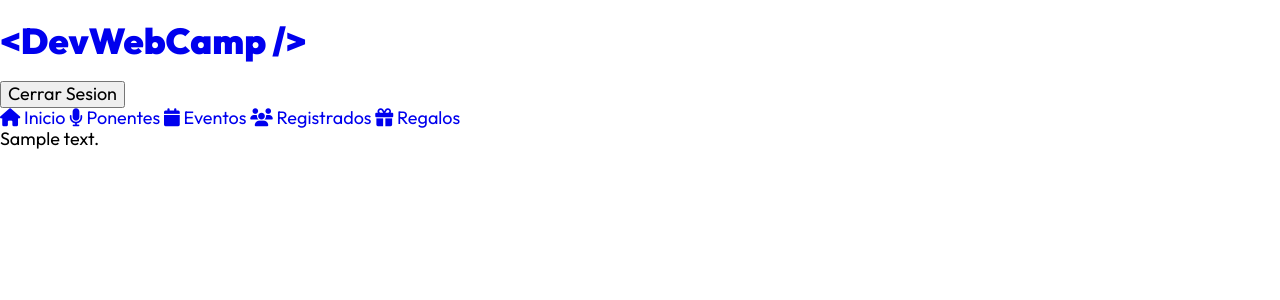
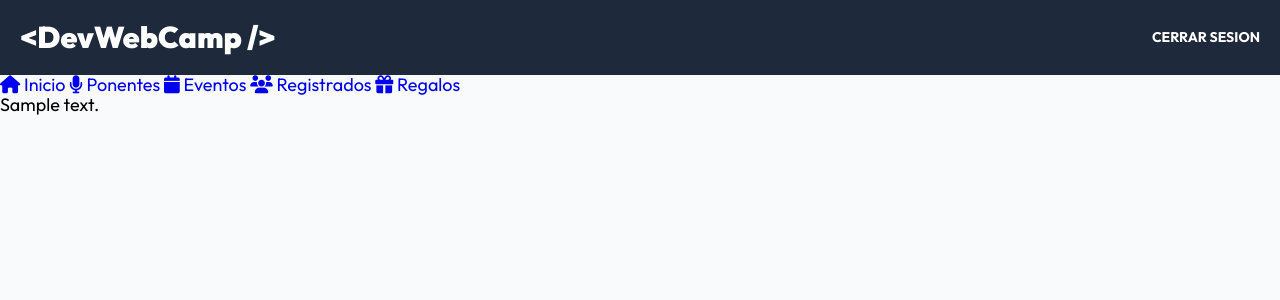
Before and after one commit to MartinCarreno/DevWebCamp, a PHP site: template views/admin-layout.php in a window 1280 px wide. Shown: the top 300 px of the page. Run offline with PHP 8.4, Linux system fonts and the light colour scheme; the template is opened without the code that fills it: most values are stand-ins (such as "Sample title", 1, 10 or a date in 2020); style sheets or scripts are compiled from the project's sources; some libraries are stand-ins or nearby versions.

Commit message:
feat(dashboard): estilos del dashboard de admin creados

```diff
--- /dev/null
+++ b/src/scss/admin/_dashboard.scss
@@ -0,0 +1,42 @@
+@use 'base/mixins' as m;
+@use 'base/variables' as v;
+
+.dashboard {
+  height: 100%;
+  display: flex;
+  flex-direction: column;
+  background-color: v.$gris-claro;
+
+  &__header {
+    background-color: v.$gris-oscuro;
+    padding: 2rem;
+  }
+
+  &__header-grid {
+    display: flex;
+    flex-direction: column;
+    @include m.tablet {
+      flex-direction: row;
+      justify-content: space-between;
+      align-items: center
+    }
+  }
+
+  &__logo {
+    @include m.logo;
+    @include m.texto-fluido(2rem, 3rem);
+  }
+
+  &__nav {
+
+  }
+
+  &__form {
+    display: flex;
+    justify-content: center;
+  }
+
+  &__submit--logout {
+    @include m.enlace;
+  }
+}
--- /dev/null
+++ b/src/scss/admin/_index.scss
@@ -0,0 +1 @@
+@forward 'dashboard';
--- a/src/scss/app.scss
+++ b/src/scss/app.scss
@@ -1,3 +1,4 @@
 @use 'base';
 @use 'paginas';
 @use 'ui';
+@use 'admin';
```
